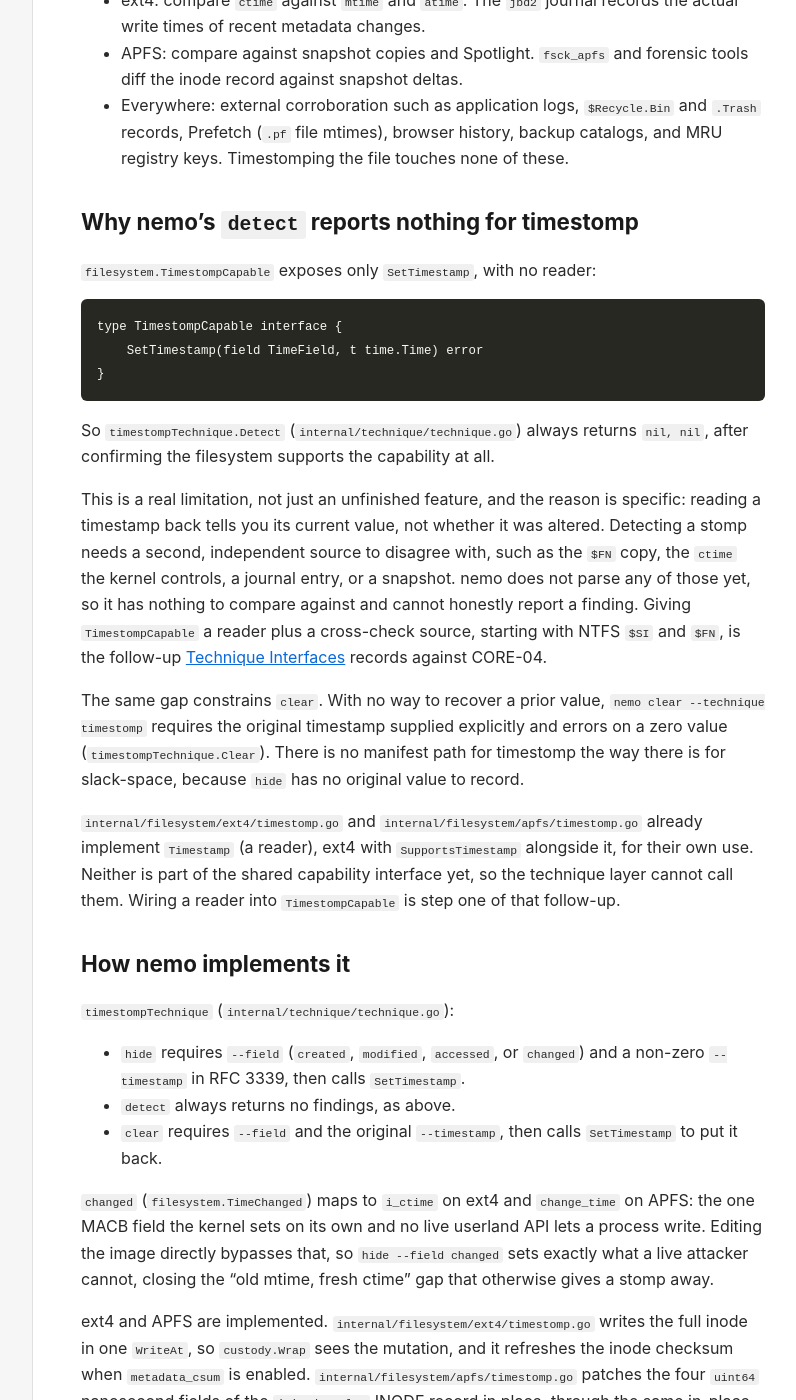
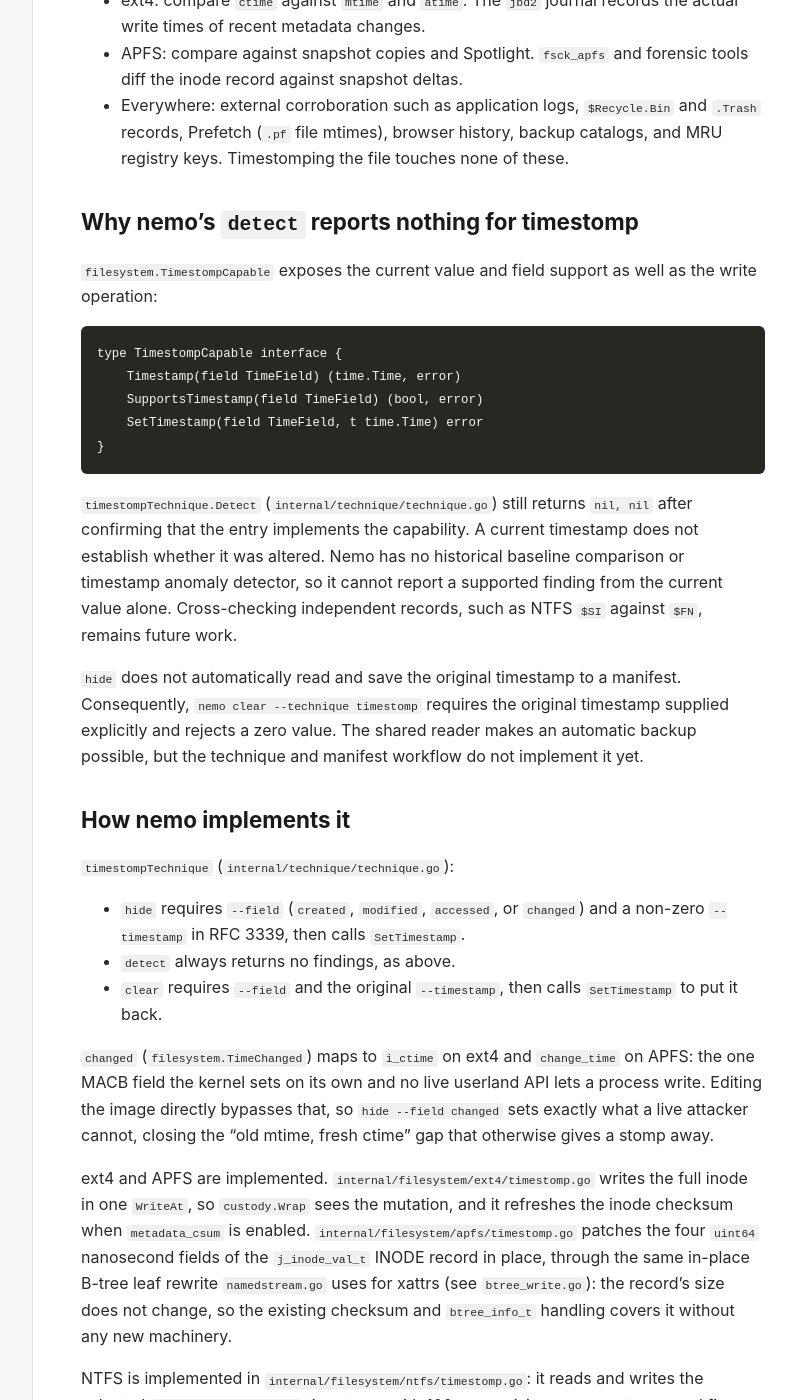
Before and after one commit to sahithyandev/nemo, a Jekyll site: the page built from docs/techniques/timestomping.md, in a window 1280 px wide and 1400 px high, scrolled down 2933 px. Shown: the whole window, without its empty margins (207-1003 px from the left). Built offline with Jekyll 4.4.1, drawn with Linux system fonts in a browser that asks for light colours; some of the changed text lies outside the part shown.

````diff
--- a/docs/techniques/timestomping.md
+++ b/docs/techniques/timestomping.md
@@ -135,37 +135,28 @@ exists in more than one place:
 
 ## Why nemo's `detect` reports nothing for timestomp
 
-`filesystem.TimestompCapable` exposes only `SetTimestamp`, with no reader:
+`filesystem.TimestompCapable` exposes the current value and field support as well
+as the write operation:
 
 ```go
 type TimestompCapable interface {
+    Timestamp(field TimeField) (time.Time, error)
+    SupportsTimestamp(field TimeField) (bool, error)
     SetTimestamp(field TimeField, t time.Time) error
 }
 ```
 
-So `timestompTechnique.Detect` (`internal/technique/technique.go`) always returns
-`nil, nil`, after confirming the filesystem supports the capability at all.
+`timestompTechnique.Detect` (`internal/technique/technique.go`) still returns
+`nil, nil` after confirming that the entry implements the capability. A current
+timestamp does not establish whether it was altered. Nemo has no historical
+baseline comparison or timestamp anomaly detector, so it cannot report a
+supported finding from the current value alone. Cross-checking independent
+records, such as NTFS `$SI` against `$FN`, remains future work.
 
-This is a real limitation, not just an unfinished feature, and the reason is
-specific: reading a timestamp back tells you its current value, not whether it
-was altered. Detecting a stomp needs a second, independent source to disagree
-with, such as the `$FN` copy, the `ctime` the kernel controls, a journal entry,
-or a snapshot. nemo does not parse any of those yet, so it has nothing to compare
-against and cannot honestly report a finding. Giving `TimestompCapable` a reader
-plus a cross-check source, starting with NTFS `$SI` and `$FN`, is the follow-up
-[Technique Interfaces](../architecture/technique.html) records against CORE-04.
-
-The same gap constrains `clear`. With no way to recover a prior value, `nemo
-clear --technique timestomp` requires the original timestamp supplied explicitly
-and errors on a zero value (`timestompTechnique.Clear`). There is no manifest
-path for timestomp the way there is for slack-space, because `hide` has no
-original value to record.
-
-`internal/filesystem/ext4/timestomp.go` and `internal/filesystem/apfs/timestomp.go`
-already implement `Timestamp` (a reader), ext4 with `SupportsTimestamp` alongside it,
-for their own use. Neither is part of the shared capability interface yet, so the
-technique layer cannot call them. Wiring a reader into `TimestompCapable` is step one
-of that follow-up.
+`hide` does not automatically read and save the original timestamp to a manifest.
+Consequently, `nemo clear --technique timestomp` requires the original timestamp
+supplied explicitly and rejects a zero value. The shared reader makes an automatic
+backup possible, but the technique and manifest workflow do not implement it yet.
 
 ## How nemo implements it
 
@@ -191,7 +182,10 @@ place, through the same in-place B-tree leaf rewrite `namedstream.go` uses for
 xattrs (see `btree_write.go`): the record's size does not change, so the existing
 checksum and `btree_info_t` handling covers it without any new machinery.
 
-NTFS is pending; it needs `$SI`, and to be thorough `$FN`, in the MFT record.
+NTFS is implemented in `internal/filesystem/ntfs/timestomp.go`: it reads and
+writes the selected `$STANDARD_INFORMATION` timestamp with 100 ns precision,
+regenerates record fixups, and verifies the write. It does not update `$FILE_NAME`
+timestamps or compare the two copies for detection.
 
 A timestomp still leaves independent copies of the dates behind. On APFS
 specifically: the directory entry's own `date_added` (`j_drec_val_t`), Spotlight
````
Also changed, not shown: docs/architecture/filesystem.md (+5 -3 lines), docs/architecture/technique.md (+10 -9 lines), docs/file-systems/ext4.md (+6 -5 lines), docs/release/README.md (added, +50 -0 lines), docs/release/demo.md (added, +24 -0 lines), docs/techniques/index.md (+7 -4 lines), scripts/package-release.py (added, +60 -0 lines), CHANGELOG.md, README.md, 3 other files.
